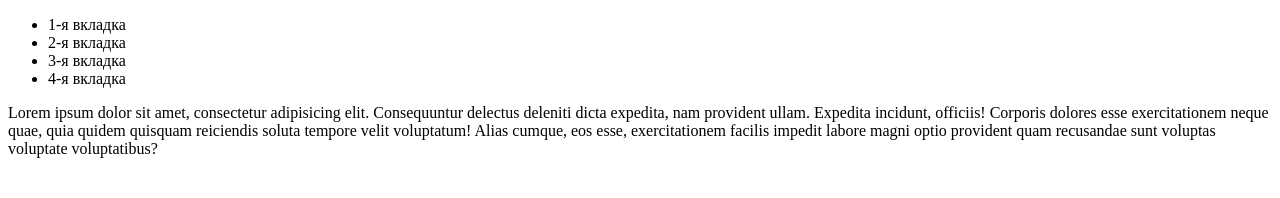
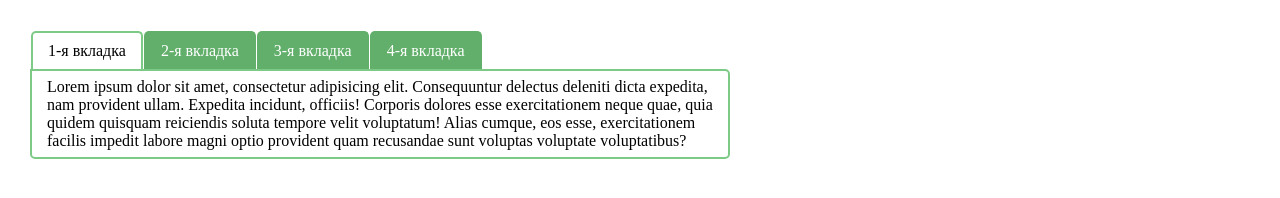
Before and after one commit to Axeman77/JS2, a plain HTML site: page HW4/index.html in a window 1280 px wide. Drawn offline with nearby package versions, Linux system fonts and the light colour scheme.

Commit message:
Домашнее задание 4 сделал верстку, как смог)

```diff
--- a/HW4/index.html
+++ b/HW4/index.html
@@ -3,7 +3,7 @@
 <head>
   <meta charset="UTF-8">
   <link rel="stylesheet" href="style.css">
-  <script type="text/javascript" src="http://ajax.googleapis.com/ajax/libs/jquery/1.11.1/jquery.min.js"></script>
+  <script src="https://ajax.googleapis.com/ajax/libs/jquery/3.3.1/jquery.min.js"></script>
   <script type="text/javascript" src="script.js"></script>
   <title>Tabs</title>
 </head>
--- a/HW4/script.js
+++ b/HW4/script.js
@@ -4,4 +4,4 @@
 
        });
     });
-})(jQurey);
+})(jQuery);
--- a/HW4/style.css
+++ b/HW4/style.css
@@ -1,6 +1,46 @@
+* {
+    padding: 0;
+    margin: 0;
+    box-sizing: border-box;
+}
+
+body {
+    margin: 30px;
+}
+
+.tabs {
+    max-width: 700px;
+    margin: 0 0 30px;
+}
+
+.tabs__caption {
+    display: flex;
+    flex-wrap: wrap;
+    list-style: none;
+}
+
+li {
+    padding: 9px 15px;
+    margin: 1px 0 0 1px;
+    background: #61AF6A;
+    color: #FFF;
+    position: relative;
+    border: solid #61AF6A;
+    border-width: 2px 2px 0;
+    border-radius: 5px 5px 0 0;
+    text-align: center;
+}
+
 .tabs__content {
+    border: 2px solid #7DCA86;
+    border-radius: 0 5px 5px 5px;
+    padding: 7px 15px;
     display: none; /* по умолчанию прячем все блоки */
 }
-.tabs__content.active {
+
+.active {
+    background: #FFF;
+    color: #000;
+    border-color: #7DCA86;
     display: block; /* по умолчанию показываем нужный блок */
 }
```
